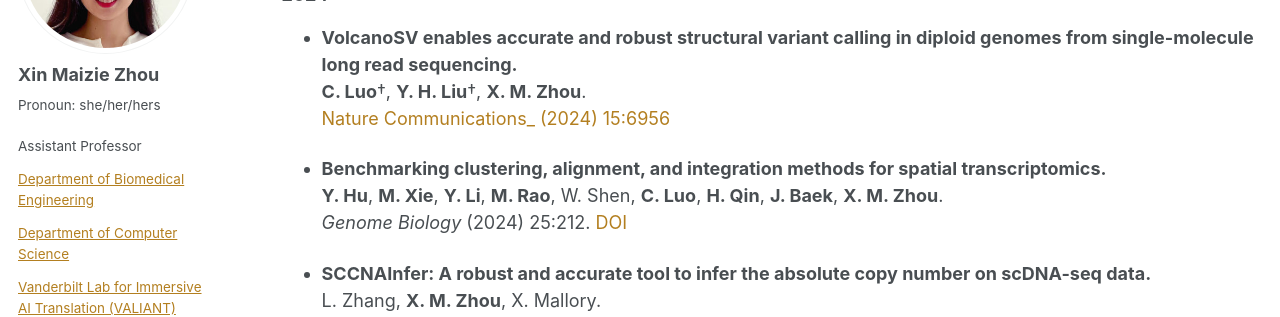
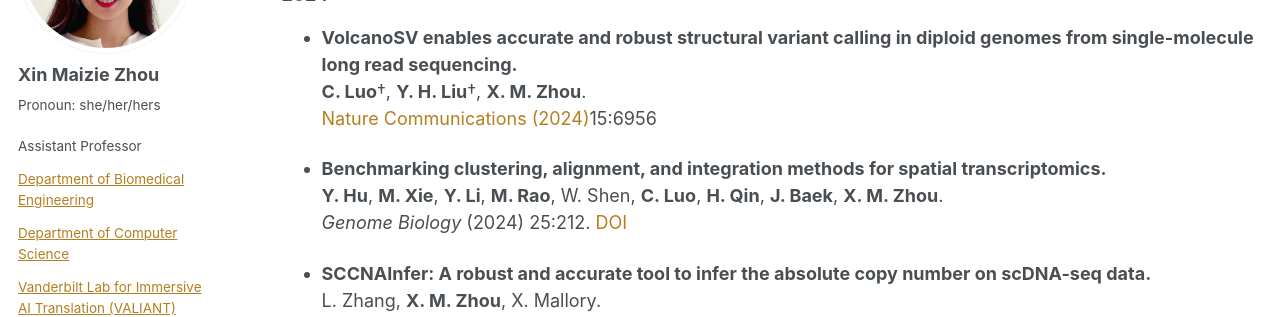
Before and after one commit to maiziezhoulab/Maiziezhoulab.github.io, a Jekyll site: the page built from _pages/publications.md, in a window 1280 px wide and 900 px high, scrolled down 1248 px. Shown: the part 152-469 px from the top of the window. Built offline with Jekyll 4.4.1, drawn with Linux system fonts in a browser that asks for light colours.

```diff
--- a/_pages/publications.md
+++ b/_pages/publications.md
@@ -58,7 +58,7 @@ used Xin Maizie Zhou (X. M. Zhou) for publications after 2022.
 ### 2024
 - **VolcanoSV enables accurate and robust structural variant calling in diploid genomes from single-molecule long read sequencing.**
   **C. Luo**†, **Y. H. Liu**†, **X. M. Zhou**.
-  [Nature Communications_ (2024) 15:6956](https://doi.org/10.1038/s41467-024-51282-0)
+  [Nature Communications (2024)](https://doi.org/10.1038/s41467-024-51282-0)15:6956
 
 - **Benchmarking clustering, alignment, and integration methods for spatial transcriptomics.**
   **Y. Hu**, **M. Xie**, **Y. Li**, **M. Rao**, W. Shen, **C. Luo**, **H. Qin**, **J. Baek**, **X. M. Zhou**.
```
